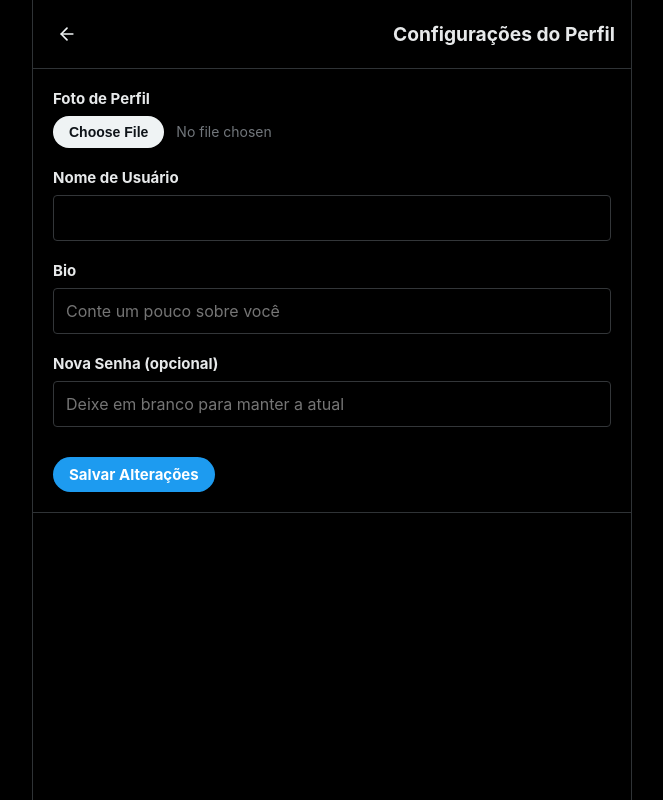
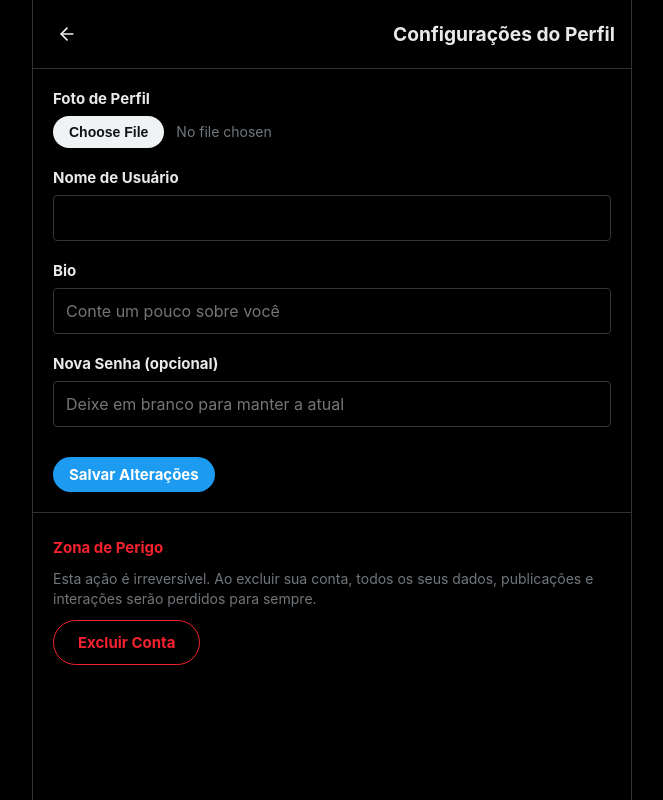
Before and after one commit to Bruno-Braganca-Fernandes/clone-twitter-x, a React (Vite) app in the folder frontend/: page /settings in a window 1280 px wide. Shown: the whole page, without its empty margins (308-971 px from the left). Built offline with nearby package versions, Linux system fonts and the light colour scheme; no server answers.

Commit message:
feat(settings): implement account deletion and danger zone
- Override destroy method in UserViewSet to restrict deletion to account owner
- Create Danger Zone UI in Settings with confirmation dialog and token cleanup
- fix(layout): stabilize RightSidebar sticky behavior

```diff
--- a/frontend/src/components/Layout/styles.ts
+++ b/frontend/src/components/Layout/styles.ts
@@ -3,6 +3,7 @@ import styled from "styled-components";
 export const Container = styled.div`
   display: flex;
   justify-content: center;
+  align-items: flex-start;
   margin: 0 auto;
   max-width: 1200px;
   width: 100%;
@@ -17,6 +18,7 @@ export const MainContent = styled.main`
   flex: 1;
   max-width: 600px;
   width: 100%;
+  min-width: 0;
   border-left: 1px solid #2f3336;
   border-right: 1px solid #2f3336;
   min-height: 100vh;
--- a/frontend/src/components/RightSidebar/styles.ts
+++ b/frontend/src/components/RightSidebar/styles.ts
@@ -7,8 +7,30 @@ export const Container = styled.aside`
   flex-direction: column;
   gap: 16px;
   height: 100vh;
+  align-self: flex-start;
+  flex-shrink: 0;
   position: sticky;
   top: 0;
+  overflow-y: auto;
+  scrollbar-width: thin;
+  scrollbar-color: #536471 transparent;
+
+  &::-webkit-scrollbar {
+    width: 6px;
+  }
+
+  &::-webkit-scrollbar-track {
+    background: transparent;
+  }
+
+  &::-webkit-scrollbar-thumb {
+    background-color: #536471;
+    border-radius: 9999px;
+  }
+
+  &::-webkit-scrollbar-thumb:hover {
+    background-color: #71767b;
+  }
 
   @media (max-width: 1024px) {
     display: none;
--- a/frontend/src/components/Sidebar/styles.ts
+++ b/frontend/src/components/Sidebar/styles.ts
@@ -6,8 +6,17 @@ export const SidebarContainer = styled.aside`
   display: flex;
   flex-direction: column;
   height: 100vh;
+  max-height: 100vh;
+  min-height: 0;
+  align-self: flex-start;
+  flex-shrink: 0;
   position: sticky;
   top: 0;
+  overflow-y: auto;
+
+  &::-webkit-scrollbar {
+    display: none;
+  }
 
   @media (max-width: 1024px) {
     width: 88px;
@@ -22,7 +31,9 @@ export const SidebarContainer = styled.aside`
     top: auto;
     width: 100%;
     height: auto;
+    max-height: none;
     min-height: unset;
+    overflow-y: visible;
     z-index: 50;
     flex-direction: row;
     justify-content: space-around;
--- a/frontend/src/pages/Profile/index.tsx
+++ b/frontend/src/pages/Profile/index.tsx
@@ -29,6 +29,7 @@ import {
   ModalEmptyText,
   ModalUserHandle,
   EditProfileButton,
+  ProfilePage,
 } from "./styles";
 
 interface UserProfile {
@@ -238,11 +239,15 @@ export function Profile() {
   }
 
   if (loading) {
-    return <LoadingText>Carregando perfil...</LoadingText>;
+    return (
+      <ProfilePage>
+        <LoadingText>Carregando perfil...</LoadingText>
+      </ProfilePage>
+    );
   }
 
   return (
-    <>
+    <ProfilePage>
       <ProfileHeader
         username={profile?.username || "Carregando..."}
         followersCount={profile?.followers_count || 0}
@@ -341,6 +346,6 @@ export function Profile() {
           </ModalContent>
         </ModalOverlay>
       )}
-    </>
+    </ProfilePage>
   );
 }
--- a/frontend/src/pages/Profile/styles.ts
+++ b/frontend/src/pages/Profile/styles.ts
@@ -2,6 +2,11 @@ import styled from 'styled-components';
 import { FeedContainer, Header } from '../Feed/styles';
 
 export { FeedContainer, Header };
+
+export const ProfilePage = styled.div`
+  min-height: 100vh;
+  width: 100%;
+`;
 
 export const BackButton = styled.button`
   background: transparent;
--- a/frontend/src/pages/Settings/index.tsx
+++ b/frontend/src/pages/Settings/index.tsx
@@ -11,6 +11,9 @@ import {
   Input,
   FileInput,
   SaveButton,
+  DangerZone,
+  DangerText,
+  DeleteButton,
 } from "./styles";
 import { BackButton } from "../../components/ProfileHeader/styles";
 
@@ -63,6 +66,23 @@ export function Settings() {
       alert(
         "Erro ao atualizar o perfil. Talvez esse nome de usuário já exista.",
       );
+    }
+  }
+
+  async function handleDeleteAccount() {
+    const confirmed = window.confirm(
+      "Tem certeza que deseja excluir sua conta permanentemente? Isso apagará todos os seus posts e comentários.",
+    );
+
+    if (!confirmed) return;
+
+    try {
+      await api.delete(`users/${username}/`);
+      localStorage.clear();
+      navigate("/login");
+    } catch (error) {
+      console.error("Erro ao excluir conta", error);
+      alert("Erro ao excluir a conta. Tente novamente.");
     }
   }
 
@@ -130,6 +150,17 @@ export function Settings() {
 
         <SaveButton type="submit">Salvar Alterações</SaveButton>
       </SettingsForm>
+
+      <DangerZone>
+        <Label style={{ color: "#f4212e" }}>Zona de Perigo</Label>
+        <DangerText>
+          Esta ação é irreversível. Ao excluir sua conta, todos os seus dados,
+          publicações e interações serão perdidos para sempre.
+        </DangerText>
+        <DeleteButton type="button" onClick={handleDeleteAccount}>
+          Excluir Conta
+        </DeleteButton>
+      </DangerZone>
     </FeedContainer>
   );
 }
--- a/frontend/src/pages/Settings/styles.ts
+++ b/frontend/src/pages/Settings/styles.ts
@@ -62,3 +62,34 @@ export const SaveButton = styled(TweetButton)`
   align-self: flex-start;
   margin-top: 10px;
 `;
+
+export const DangerZone = styled.div`
+  padding: 20px;
+  margin-top: 5px;
+  display: flex;
+  flex-direction: column;
+  gap: 12px;
+`;
+
+export const DangerText = styled.p`
+  color: #71767b;
+  font-size: 14px;
+  line-height: 1.4;
+`;
+
+export const DeleteButton = styled.button`
+  background-color: transparent;
+  color: #f4212e;
+  border: 1px solid #f4212e;
+  padding: 12px 24px;
+  border-radius: 9999px;
+  font-weight: bold;
+  font-size: 15px;
+  cursor: pointer;
+  transition: 0.2s;
+  align-self: flex-start;
+
+  &:hover {
+    background-color: rgba(244, 33, 46, 0.1);
+  }
+`;
```
Also changed, not shown: 1 other file (tests, documents, lock files or other folders).
